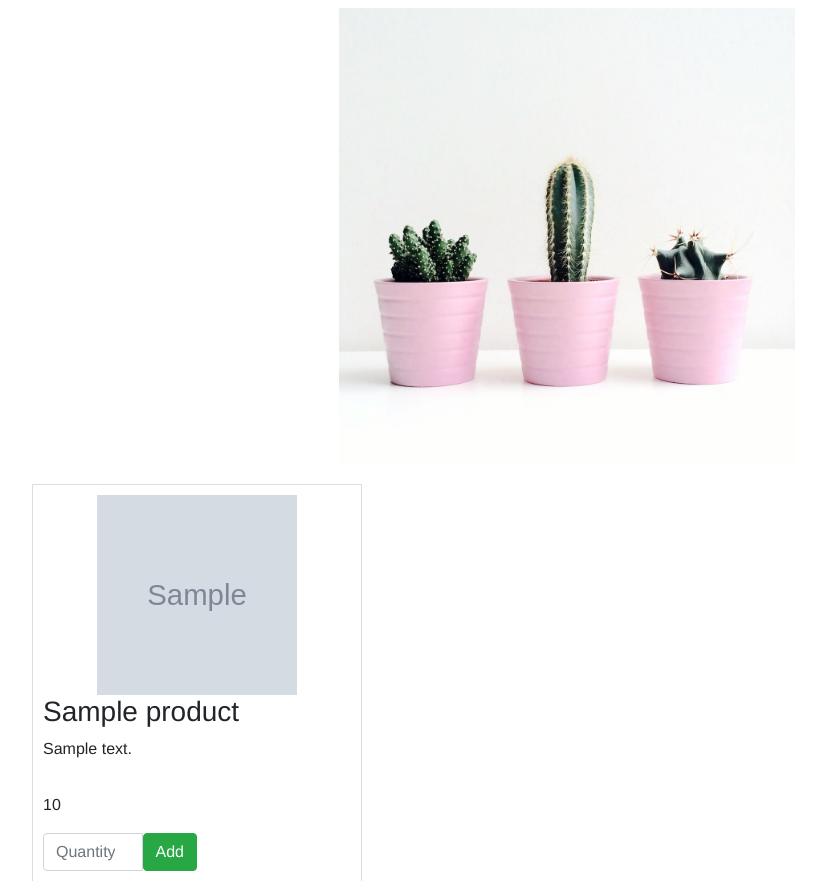
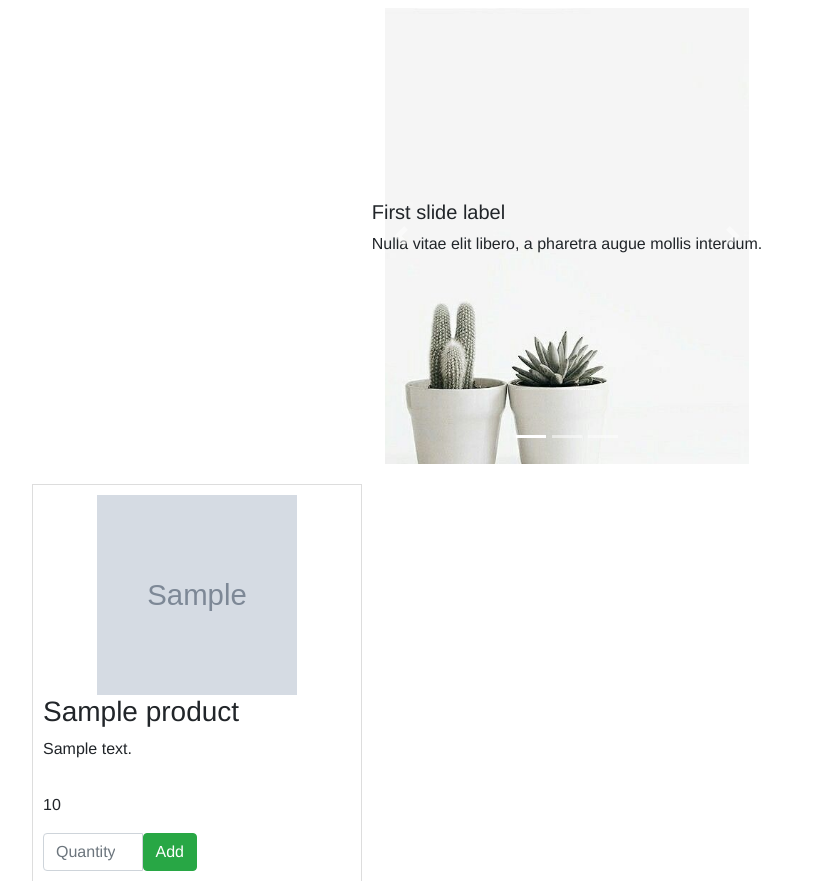
Before and after one commit to callendera/MilestoneProject4, a Django app: template products/templates/products.html in a window 1280 px wide. Shown: the part 101-982 px from the top of the page, without its empty margins (73-899 px from the left). Run offline with Django 3.2, Linux system fonts and the light colour scheme; the template is opened without the code that fills it: most values are stand-ins (such as "Sample title", 1, 10 or a date in 2020); grey boxes marked "Sample" are stand-in pictures; some libraries are stand-ins or nearby versions.

Commit message:
fixed carosel to scroll words, edited background pic

```diff
--- a/products/templates/products.html
+++ b/products/templates/products.html
@@ -1,6 +1,7 @@
 {% extends 'base.html'%}
 {% load staticfiles %}
 {% block content %}
+<div class="callout carousel-background">
 <div id="carouselExampleCaptions" class="carousel slide carousel-background" data-ride="carousel">
   <ol class="carousel-indicators">
     <li data-target="#carouselExampleCaptions" data-slide-to="0" class="active"></li>
@@ -9,22 +10,22 @@
   </ol>
   <div class="carousel-inner">
     <div class="carousel-item active">
-      <div class="carousel-caption d-none d-md-block">
+      <div class="carousel-text">
         <h5>First slide label</h5>
         <p>Nulla vitae elit libero, a pharetra augue mollis interdum.</p>
       </div>
     </div>
     <div class="carousel-item">
-      <div class="carousel-caption d-none d-md-block">
+    <div class="carousel-text">
         <h5>Second slide label</h5>
         <p>Lorem ipsum dolor sit amet, consectetur adipiscing elit.</p>
-      </div>
+        </div>
     </div>
     <div class="carousel-item">
-      <div class="carousel-caption d-none d-md-block">
+    <div class="carousel-text">
         <h5>Third slide label</h5>
         <p>Praesent commodo cursus magna, vel scelerisque nisl consectetur.</p>
-      </div>
+        </div>
     </div>
   </div>
   <a class="carousel-control-prev" href="#carouselExampleCaptions" role="button" data-slide="prev">
@@ -35,6 +36,7 @@
     <span class="carousel-control-next-icon" aria-hidden="true"></span>
     <span class="sr-only">Next</span>
   </a>
+</div>
 </div>
 <div class="row row flex">
     {% for product in products %}
--- a/static/css/styles.css
+++ b/static/css/styles.css
@@ -3,7 +3,7 @@ body {
 }
 
 .carousel-background {
-    background: url(../../static/images/pinkpot.jpg) no-repeat center center fixed;
+    background: url(../../static/images/white2pot.jpg) no-repeat center center fixed;
     -webkit-background-size: cover;
     -moz-background-size: cover;
     -o-background-size: cover;
```
Also changed, not shown: static/images/brownpot.jpg (added), static/images/cactusroom.jpg (added).
